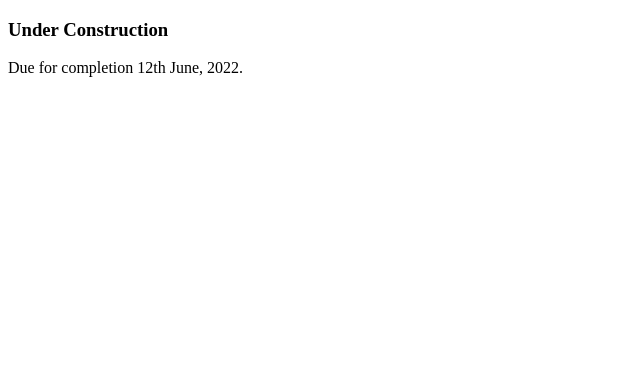
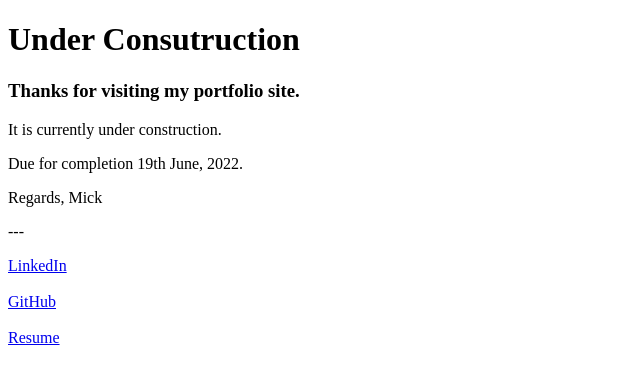
Before and after one commit to mickcaff/mcaffery.github.io, a plain HTML site: page index.html in a window 1280 px wide. Shown: the whole page, without its empty margins (0-640 px from the left). Drawn offline with Linux system fonts and the light colour scheme.

Commit message:
Updated content, added links to LI, GH & resume

```diff
--- a/index.html
+++ b/index.html
@@ -7,7 +7,14 @@
     <title>Document</title>
 </head>
 <body>
-    <h3>Under Construction</h3>
-    Due for completion 12th June, 2022.
+    <h1>Under Consutruction</h1>
+    <h3>Thanks for visiting my portfolio site.</h3>
+    <p>It is currently under construction.</p>
+    <p>Due for completion 19th June, 2022.</p>
+    <p>Regards, Mick</p>
+    <p>---</p>
+    <a href="https://www.linkedin.com/in/mcaffery/" target=”_blank”>LinkedIn</a><br><br>
+    <a href="https://github.com/mickcaff" target=”__blank”>GitHub</a><br><br>
+    <a href="/resume.pdf" target=”___blank”>Resume</a>
 </body>
 </html>
```
Also changed, not shown: 1 other file.
